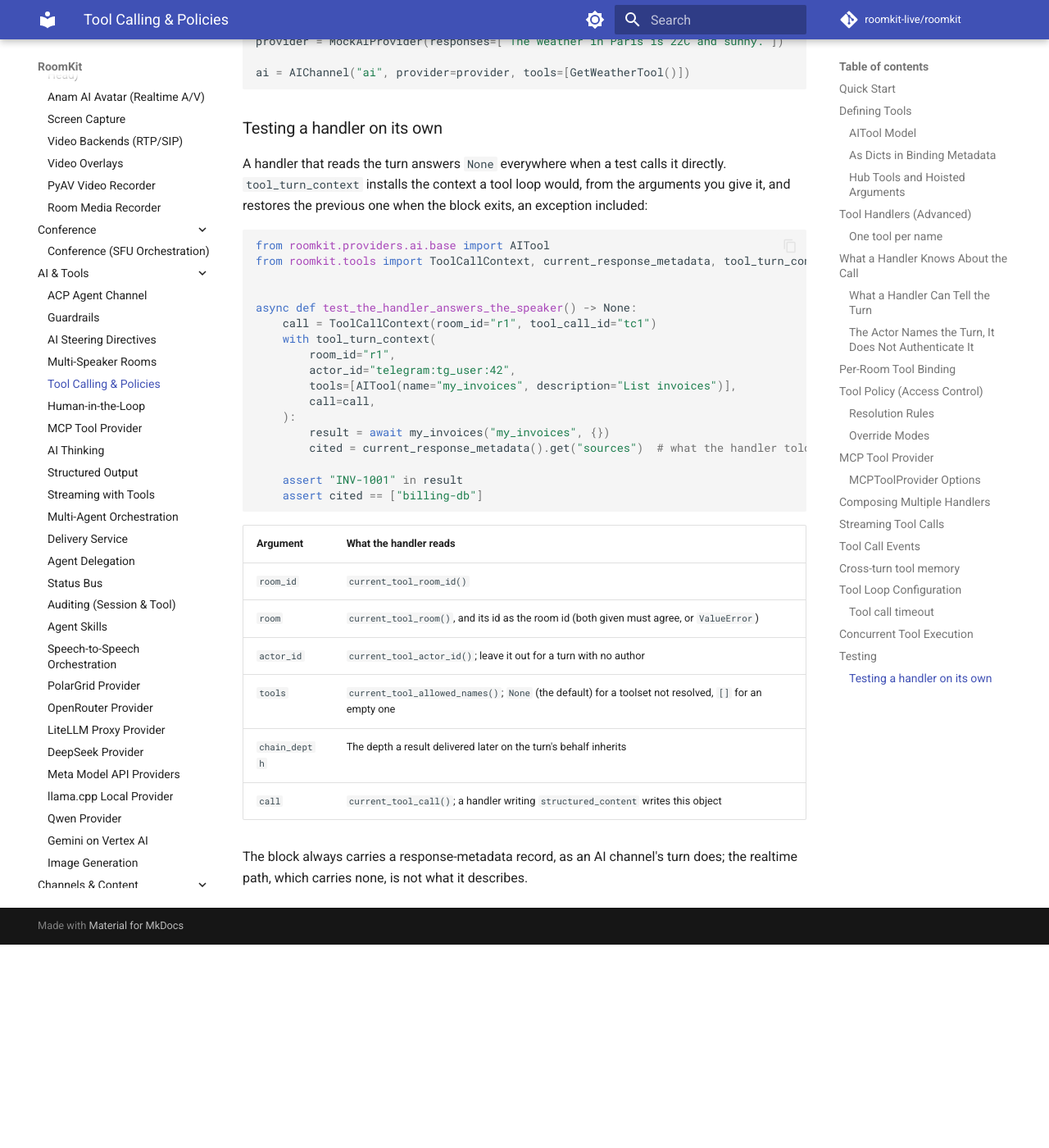
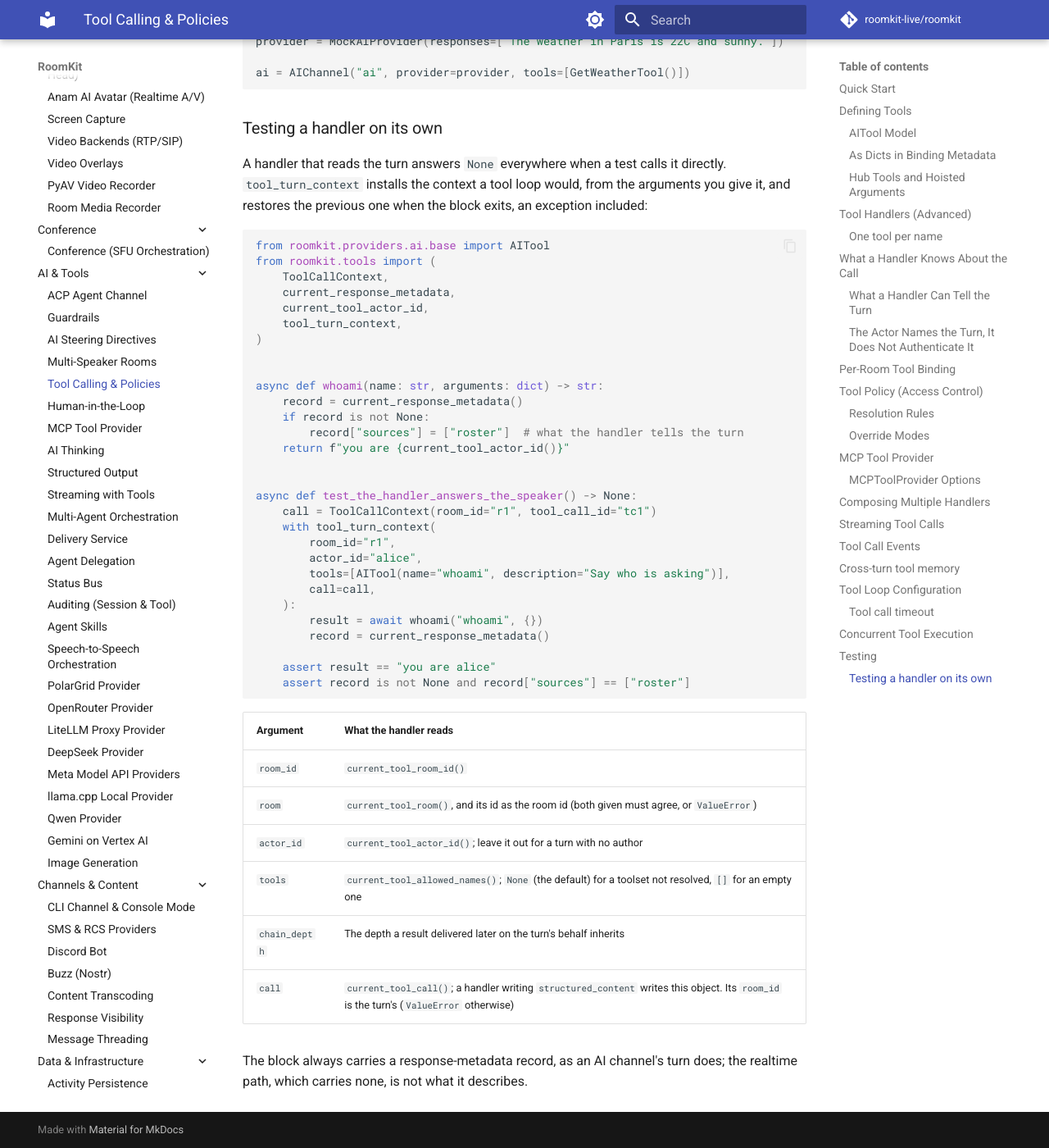
Before and after one commit to roomkit-live/roomkit-docs, an MkDocs documentation site: the page built from docs/guides/tool-calling.md, in a window 1280 px wide and 1400 px high, scrolled down 20404 px. Shown: the whole window at 82% size. Built offline with MkDocs 1.6.1 and Material for MkDocs 9.7.7, drawn with Linux system fonts in a browser that asks for light colours; comment, search, counter and statistics services are not loaded; before the commit the page ends 21556 px from its top, so only the background shows below that.

Commit message:
docs(tools): per review, the tool_turn_context test snippet defines the handler it calls and runs as written, with a neutral actor id, and the call record's room is the turn's (RMK-476)

````diff
--- a/docs/guides/tool-calling.md
+++ b/docs/guides/tool-calling.md
@@ -824,22 +824,34 @@ exception included:
 
 ```python
 from roomkit.providers.ai.base import AITool
-from roomkit.tools import ToolCallContext, current_response_metadata, tool_turn_context
+from roomkit.tools import (
+    ToolCallContext,
+    current_response_metadata,
+    current_tool_actor_id,
+    tool_turn_context,
+)
+
+
+async def whoami(name: str, arguments: dict) -> str:
+    record = current_response_metadata()
+    if record is not None:
+        record["sources"] = ["roster"]  # what the handler tells the turn
+    return f"you are {current_tool_actor_id()}"
 
 
 async def test_the_handler_answers_the_speaker() -> None:
     call = ToolCallContext(room_id="r1", tool_call_id="tc1")
     with tool_turn_context(
         room_id="r1",
-        actor_id="telegram:tg_user:42",
-        tools=[AITool(name="my_invoices", description="List invoices")],
+        actor_id="alice",
+        tools=[AITool(name="whoami", description="Say who is asking")],
         call=call,
     ):
-        result = await my_invoices("my_invoices", {})
-        cited = current_response_metadata().get("sources")  # what the handler told the turn
+        result = await whoami("whoami", {})
+        record = current_response_metadata()
 
-    assert "INV-1001" in result
-    assert cited == ["billing-db"]
+    assert result == "you are alice"
+    assert record is not None and record["sources"] == ["roster"]
 ```
 
 | Argument | What the handler reads |
@@ -849,7 +861,7 @@ async def test_the_handler_answers_the_speaker() -> None:
 | `actor_id` | `current_tool_actor_id()`; leave it out for a turn with no author |
 | `tools` | `current_tool_allowed_names()`; `None` (the default) for a toolset not resolved, `[]` for an empty one |
 | `chain_depth` | The depth a result delivered later on the turn's behalf inherits |
-| `call` | `current_tool_call()`; a handler writing `structured_content` writes this object |
+| `call` | `current_tool_call()`; a handler writing `structured_content` writes this object. Its `room_id` is the turn's (`ValueError` otherwise) |
 
 The block always carries a response-metadata record, as an AI channel's turn
 does; the realtime path, which carries none, is not what it describes.
````
